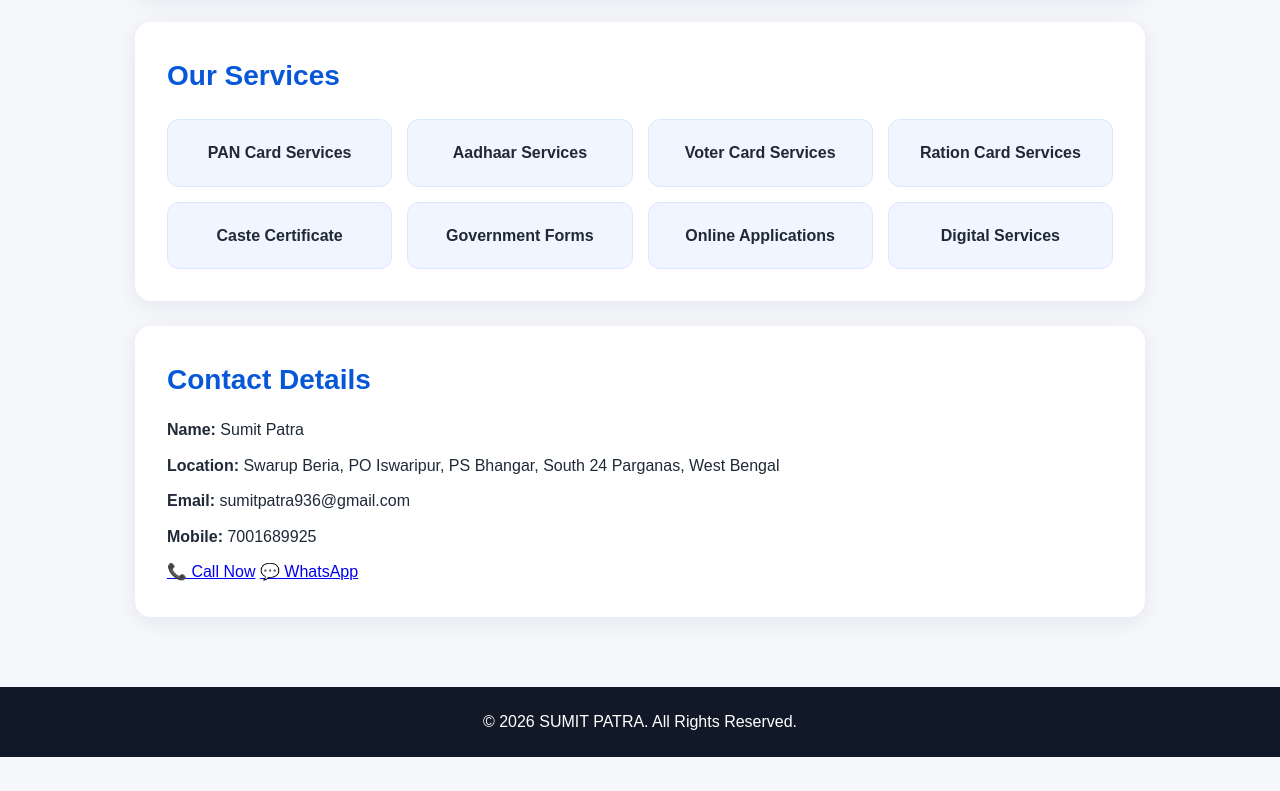
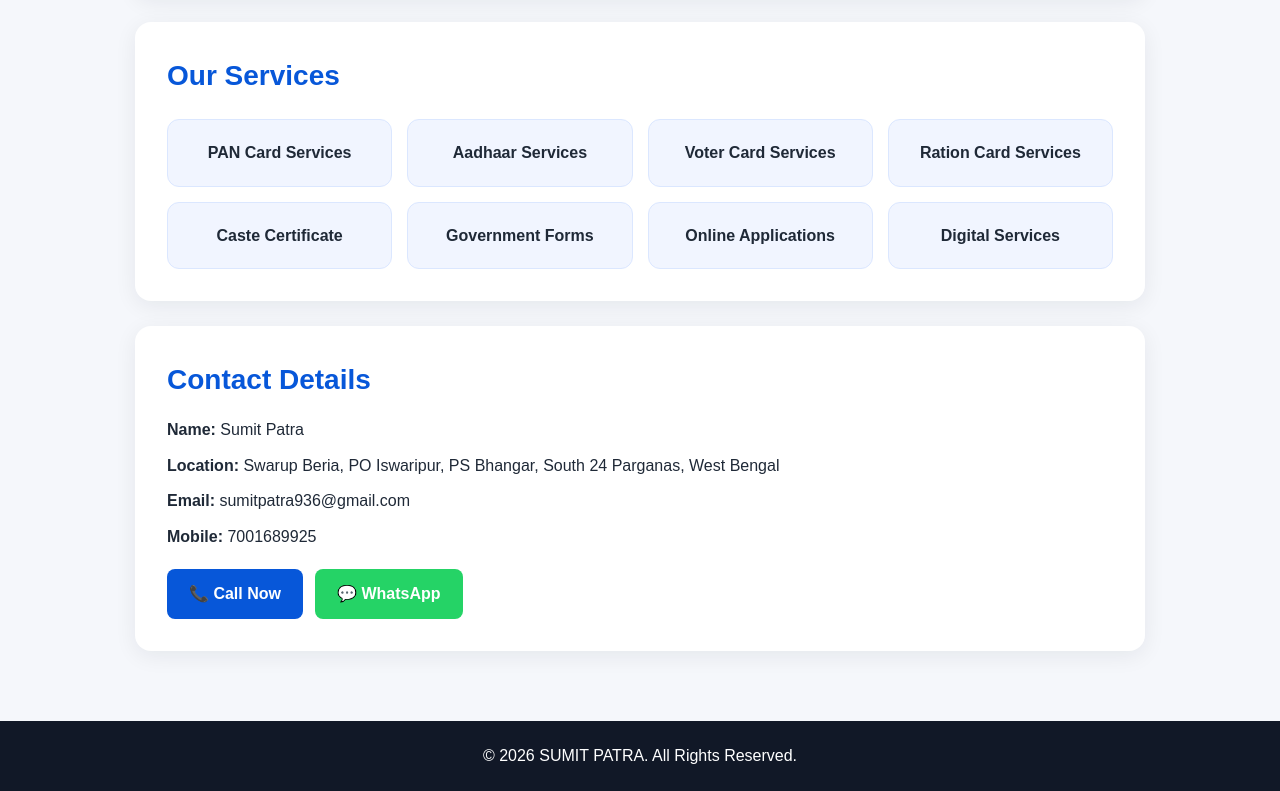
Before and after one commit to sumitpatra936-a11y/SUMIT-PATRA, a plain HTML site: page index.html in a window 1280 px wide. Shown: the part 537-1328 px from the top of the page. Before the commit the page ends 1294 px from the top, so only its background shows below. Drawn offline with Linux system fonts and the light colour scheme.

Commit message:
Update index.html

```diff
--- a/index.html
+++ b/index.html
@@ -63,7 +63,33 @@
       font-weight: 700;
     }
     .contact p { margin: 10px 0; }
-    .label { font-weight: 700; }
+    .label { font-weight: 700; }.contact-buttons {
+  display: flex;
+  gap: 12px;
+  margin-top: 20px;
+  flex-wrap: wrap;
+}
+
+.contact-buttons a {
+  display: inline-block;
+  padding: 12px 22px;
+  border-radius: 8px;
+  color: white;
+  text-decoration: none;
+  font-weight: 700;
+}
+
+.call-btn {
+  background: #0757d9;
+}
+
+.whatsapp-btn {
+  background: #25D366;
+}
+
+.contact-buttons a:hover {
+  opacity: 0.9;
+}
     footer {
       background: #111827;
       color: #fff;
```
